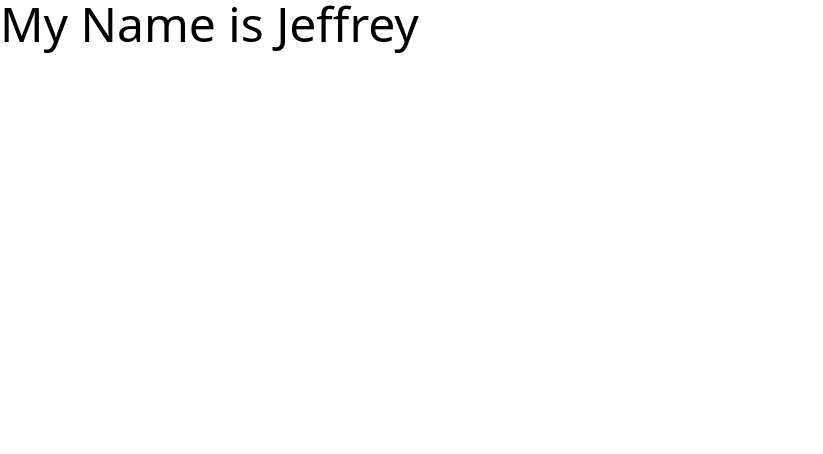
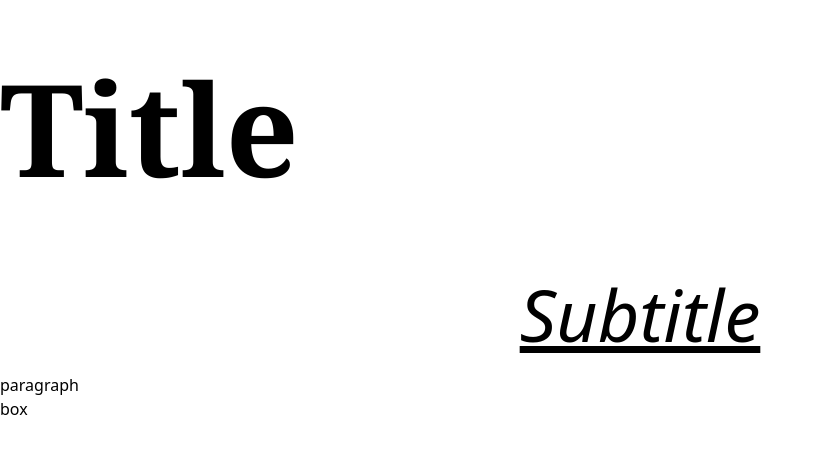
Before and after one commit to martinezjf2/learning-tailwind, a React app: page / in a window 1280 px wide. Shown: the whole page, without its empty margins (0-823 px from the left). Built offline with nearby package versions, Linux system fonts and the light colour scheme.

Commit message:
learning basic tailwind

```diff
--- a/public/js/components/firstComp.js
+++ b/public/js/components/firstComp.js
@@ -16,7 +16,7 @@
   \***********************/
 /***/ ((__unused_webpack_module, __webpack_exports__, __webpack_require__) => {
 
-eval("__webpack_require__.r(__webpack_exports__);\n/* harmony export */ __webpack_require__.d(__webpack_exports__, {\n/* harmony export */   \"default\": () => (/* binding */ App)\n/* harmony export */ });\n/* harmony import */ var react__WEBPACK_IMPORTED_MODULE_0__ = __webpack_require__(/*! react */ \"./node_modules/react/index.js\");\n/* harmony import */ var react__WEBPACK_IMPORTED_MODULE_0___default = /*#__PURE__*/__webpack_require__.n(react__WEBPACK_IMPORTED_MODULE_0__);\n\nfunction App() {\n  return /*#__PURE__*/react__WEBPACK_IMPORTED_MODULE_0___default().createElement(\"div\", null, /*#__PURE__*/react__WEBPACK_IMPORTED_MODULE_0___default().createElement(\"h1\", {\n    className: \"text-5xl\"\n  }, \"My Name is Jeffrey\"));\n}\n\n//# sourceURL=webpack://starting-kit/./src/js/App.js?");
+eval("__webpack_require__.r(__webpack_exports__);\n/* harmony export */ __webpack_require__.d(__webpack_exports__, {\n/* harmony export */   \"default\": () => (/* binding */ App)\n/* harmony export */ });\n/* harmony import */ var react__WEBPACK_IMPORTED_MODULE_0__ = __webpack_require__(/*! react */ \"./node_modules/react/index.js\");\n/* harmony import */ var react__WEBPACK_IMPORTED_MODULE_0___default = /*#__PURE__*/__webpack_require__.n(react__WEBPACK_IMPORTED_MODULE_0__);\n\nfunction App() {\n  return /*#__PURE__*/react__WEBPACK_IMPORTED_MODULE_0___default().createElement(\"div\", null, /*#__PURE__*/react__WEBPACK_IMPORTED_MODULE_0___default().createElement(\"h1\", {\n    className: \"font-serif text-9xl font-black leading-loose\"\n  }, \"Title\"), /*#__PURE__*/react__WEBPACK_IMPORTED_MODULE_0___default().createElement(\"h2\", {\n    className: \"fon-sans text-7xl text-base leading-relaxed underline capitalize italic text-center text-rose-200\"\n  }, \"Subtitle\"), /*#__PURE__*/react__WEBPACK_IMPORTED_MODULE_0___default().createElement(\"p\", {\n    className: \"\"\n  }, \"paragraph\"), /*#__PURE__*/react__WEBPACK_IMPORTED_MODULE_0___default().createElement(\"div\", {\n    className: \"\"\n  }, \"box\"));\n}\n\n//# sourceURL=webpack://starting-kit/./src/js/App.js?");
 
 /***/ }),
 
--- a/src/js/App.js
+++ b/src/js/App.js
@@ -3,7 +3,12 @@ import React from "react";
 export default function App() {
   return (
     <div>
-      <h1 className="text-5xl">My Name is Jeffrey</h1>
+      <h1 className="font-serif text-9xl font-black leading-loose">Title</h1>
+      <h2 className="fon-sans text-7xl text-base leading-relaxed underline capitalize italic text-center text-rose-200">
+        Subtitle
+      </h2>
+      <p className="">paragraph</p>
+      <div className="">box</div>
     </div>
   );
 }
```
Also changed, not shown: public/index.html (+1 -0 lines).
